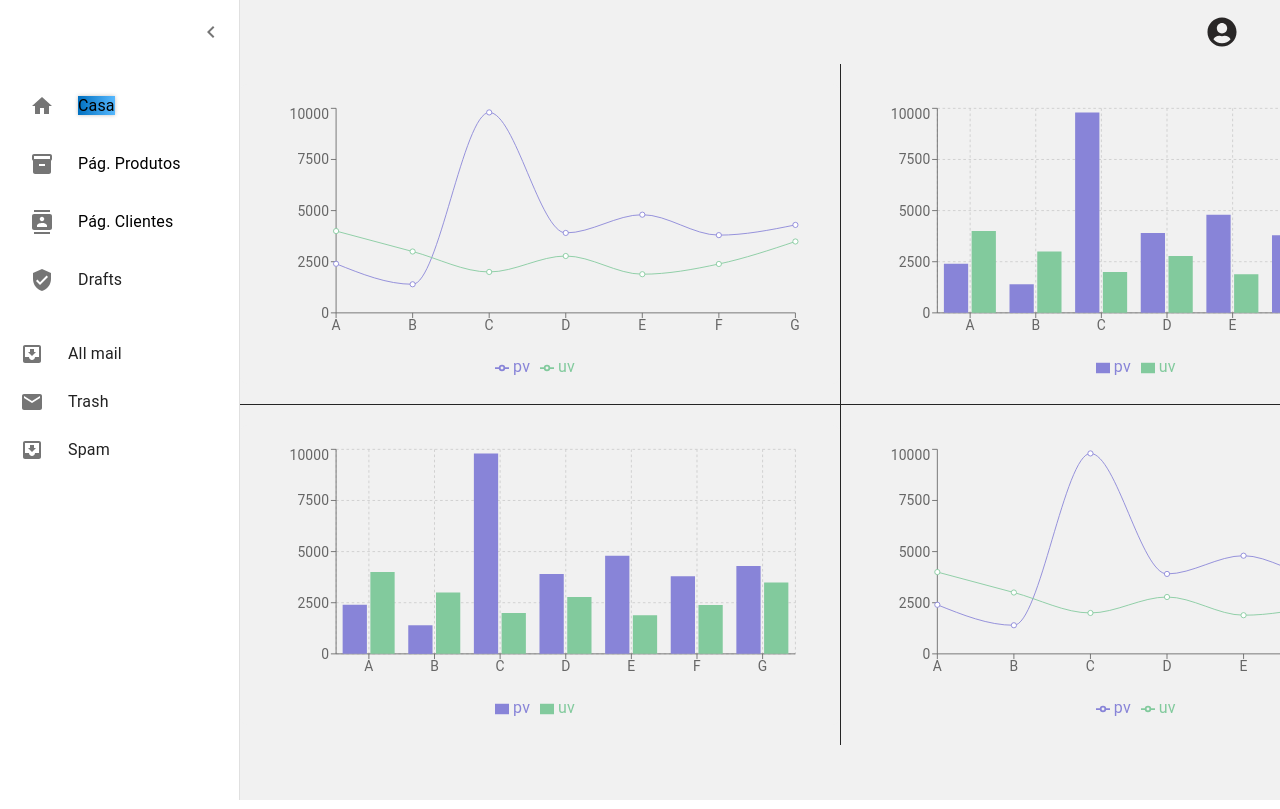
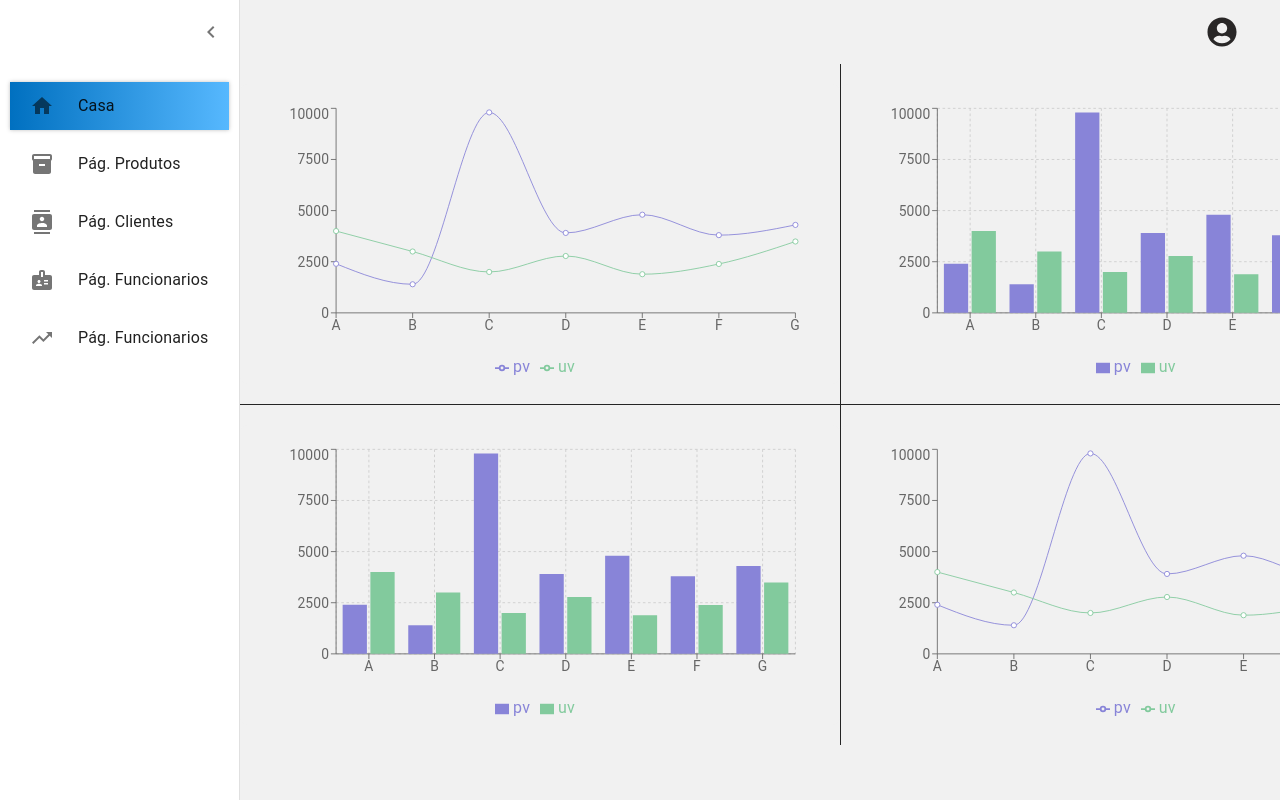
Before and after one commit to iamgiovann4/crm-dynamics, a React (Create React App) app: page /home in a window 1280 px wide. Shown: the top 809 px of the page. Built offline with nearby package versions, Linux system fonts and the light colour scheme; sample sign-in values are in the browser's storage.

Commit message:
sidebar2.1

```diff
--- a/src/components/MiniDrawer.jsx
+++ b/src/components/MiniDrawer.jsx
@@ -15,13 +15,12 @@ import ListItem from '@mui/material/ListItem';
 import ListItemButton from '@mui/material/ListItemButton';
 import ListItemIcon from '@mui/material/ListItemIcon';
 import ListItemText from '@mui/material/ListItemText';
-import InboxIcon from '@mui/icons-material/MoveToInbox';
-import MailIcon from '@mui/icons-material/Mail';
 import HomeIcon from '@mui/icons-material/Home';
 import Perfil from './Perfil';
 import InventoryIcon from '@mui/icons-material/Inventory';
 import ContactsIcon from '@mui/icons-material/Contacts';
-import VerifiedUserIcon from '@mui/icons-material/VerifiedUser';
+import BadgeIcon from '@mui/icons-material/Badge';
+import TrendingUpIcon from '@mui/icons-material/TrendingUp';
 import { NavLink } from 'react-router-dom';
 import './miniDrawer.css'
 
@@ -132,15 +131,24 @@ const MiniDrawer = ({ children }) => {
                         {theme.direction === 'rtl' ? <ChevronRightIcon /> : <ChevronLeftIcon />}
                     </IconButton>
                 </DrawerHeader>
-                <List sx={{}}>
+                <List>
                     {[
-                      <NavLink exact className="navlink" activeClassName="active" to='/home' style={{color: 'black', textDecoration: 'none'}}>Casa</NavLink>,
-                      <NavLink exact className="navlink" activeClassName="active" to='/produtos' style={{color: 'black', textDecoration: 'none'}}>Pág. Produtos</NavLink>,
-                      <NavLink exact className="navlink" activeClassName="active" to='/clientes' style={{color: 'black', textDecoration: 'none'}}>Pág. Clientes</NavLink>,
 
-                      'Drafts'].map((text, index) => (
-                        <ListItem key={text} disablePadding sx={{ display: 'block'}}>
+                    { text: 'Casa', link: '/home' },
+                    { text: 'Pág. Produtos', link: '/produtos' },
+                    { text: 'Pág. Clientes', link: '/clientes'},
+                    { text: 'Pág. Funcionarios', link: '/funcionarios'},
+                    { text: 'Pág. Funcionarios', link: '/vendas'}
+
+
+                        ].map((item, index) => (
+                        <ListItem exact className="navlink" activeClassName="active" to='/' key={index} disablePadding sx={{ display: 'block'}}>
                             <ListItemButton
+                            key={item.text}
+                            exact
+                            component={NavLink}
+                            to={item.link}
+                            activeClassName="active"
                                 sx={{
                                     minHeight: 48,
                                     justifyContent: open ? 'initial' : 'center',
@@ -161,38 +169,19 @@ const MiniDrawer = ({ children }) => {
                                         justifyContent: 'center',
                                     }}
                                 >
-                                    {index % 4 === 0 ? <HomeIcon /> : index % 4 === 1 ? <InventoryIcon />
-                                     : index % 4 === 2 ? <ContactsIcon/> : <VerifiedUserIcon />}
+
+                                    {index % 5 === 0 ? <HomeIcon /> :
+                                    index % 5 === 1 ? <InventoryIcon /> :
+                                    index % 5 === 2 ? <ContactsIcon/> :
+                                    index % 5 === 3 ? <BadgeIcon /> : <TrendingUpIcon/>}
+
                                 </ListItemIcon>
-                                <ListItemText primary={text} sx={{ opacity: open ? 1 : 0 }} />
+                                <ListItemText primary={item.text} sx={{ opacity: open ? 1 : 0 }} />
                             </ListItemButton>
                         </ListItem>
                     ))}
                 </List>
-                <List>
-                    {['All mail', 'Trash', 'Spam'].map((text, index) => (
-                        <ListItem key={text} disablePadding sx={{ display: 'block' }}>
-                            <ListItemButton
-                                sx={{
-                                    minHeight: 48,
-                                    justifyContent: open ? 'initial' : 'center',
-                                    px: 2.5,
-                                }}
-                            >
-                                <ListItemIcon
-                                    sx={{
-                                        minWidth: 0,
-                                        mr: open ? 3 : 'auto',
-                                        justifyContent: 'center',
-                                    }}
-                                >
-                                    {index % 2 === 0 ? <InboxIcon /> : <MailIcon />}
-                                </ListItemIcon>
-                                <ListItemText primary={text} sx={{ opacity: open ? 1 : 0 }} />
-                            </ListItemButton>
-                        </ListItem>
-                    ))}
-                </List>
+
             </Drawer>
             <Box component="main" sx={{ flexGrow: 1, pt: 0 }}>
                 <DrawerHeader />
```
